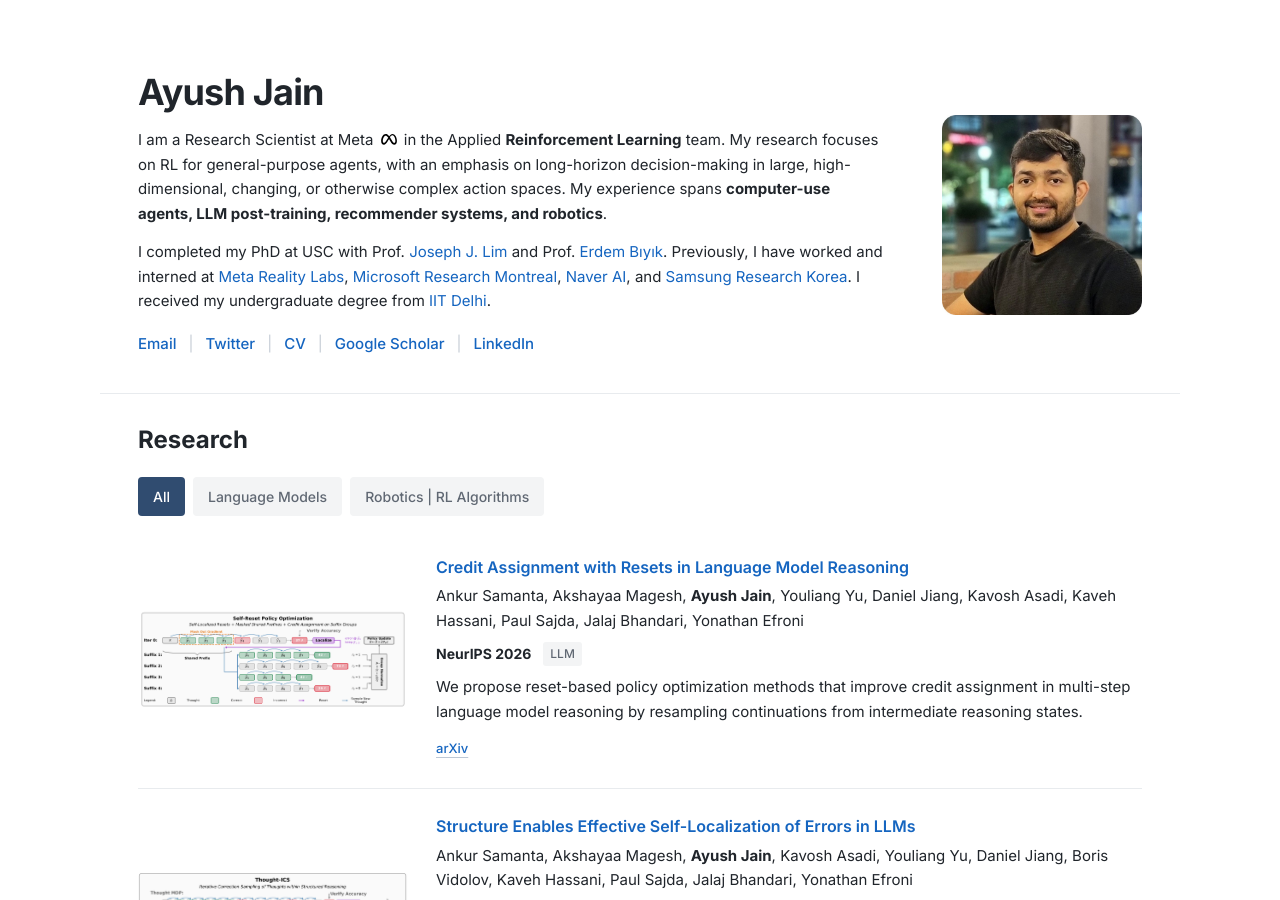
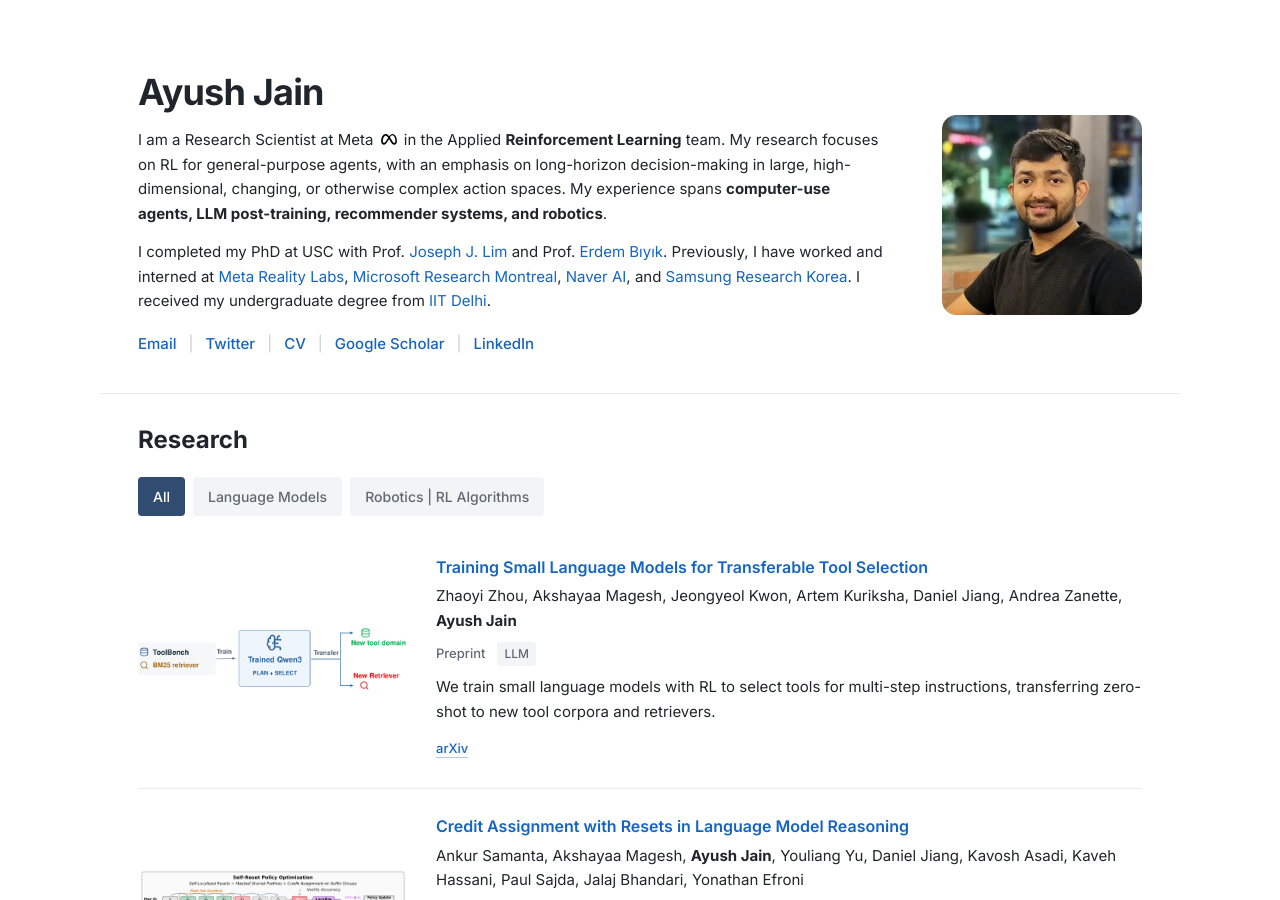
Before and after one commit to ayushj240/ayushj240.github.io, a Jekyll site: the page index.html, which Jekyll copies as it is, in a window 1280 px wide and 900 px high. Built offline with Jekyll 4.4.1, drawn with Linux system fonts in a browser that asks for light colours.

Commit message:
Update Tool Selection paper

```diff
--- a/index.html
+++ b/index.html
@@ -498,6 +498,32 @@
       <div class="papers-list">
 
         <div class="paper" data-topic="language-models">
+          <a class="paper-media" href="https://arxiv.org/abs/2610.31483">
+            <img src="images/tool_selection_transfer.png" alt="Figure 2: A trained tool-selection model transfers zero-shot to new tool corpora and retrievers.">
+          </a>
+          <div>
+            <a class="paper-title" href="https://arxiv.org/abs/2610.31483">Training Small Language Models for Transferable Tool Selection</a>
+            <div class="authors">
+              <a href="https://zhaoyizhou1123.github.io/">Zhaoyi Zhou</a>,
+              <a href="https://sites.google.com/view/akshayaamagesh/home">Akshayaa Magesh</a>,
+              <a href="https://kwonchungli.github.io/">Jeongyeol Kwon</a>,
+              <a href="https://kuriksha.com/">Artem Kuriksha</a>,
+              <a href="https://danielrjiang.github.io/">Daniel Jiang</a>,
+              <a href="https://azanette.com/">Andrea Zanette</a>,
+              <strong>Ayush Jain</strong>
+            </div>
+            <div class="paper-meta">
+              <span class="venue preprint">Preprint</span>
+              <span class="paper-topic llm">LLM</span>
+            </div>
+            <p>We train small language models with RL to select tools for multi-step instructions, transferring zero-shot to new tool corpora and retrievers.</p>
+            <div class="paper-links">
+              <a href="https://arxiv.org/abs/2610.31483">arXiv</a>
+            </div>
+          </div>
+        </div>
+
+        <div class="paper" data-topic="language-models">
           <a class="paper-media" href="https://arxiv.org/abs/2605.25507">
             <img src="images/credit_assignment_resets.png" alt="Credit Assignment with Resets teaser">
           </a>
@@ -636,6 +662,7 @@
             </div>
           </div>
         </div>
+
 
         <div class="paper" data-topic="language-models">
           <a class="paper-media" href="https://arxiv.org/abs/2606.30850">
```
Also changed, not shown: images/tool_selection_transfer.png (added), 1 other file.
